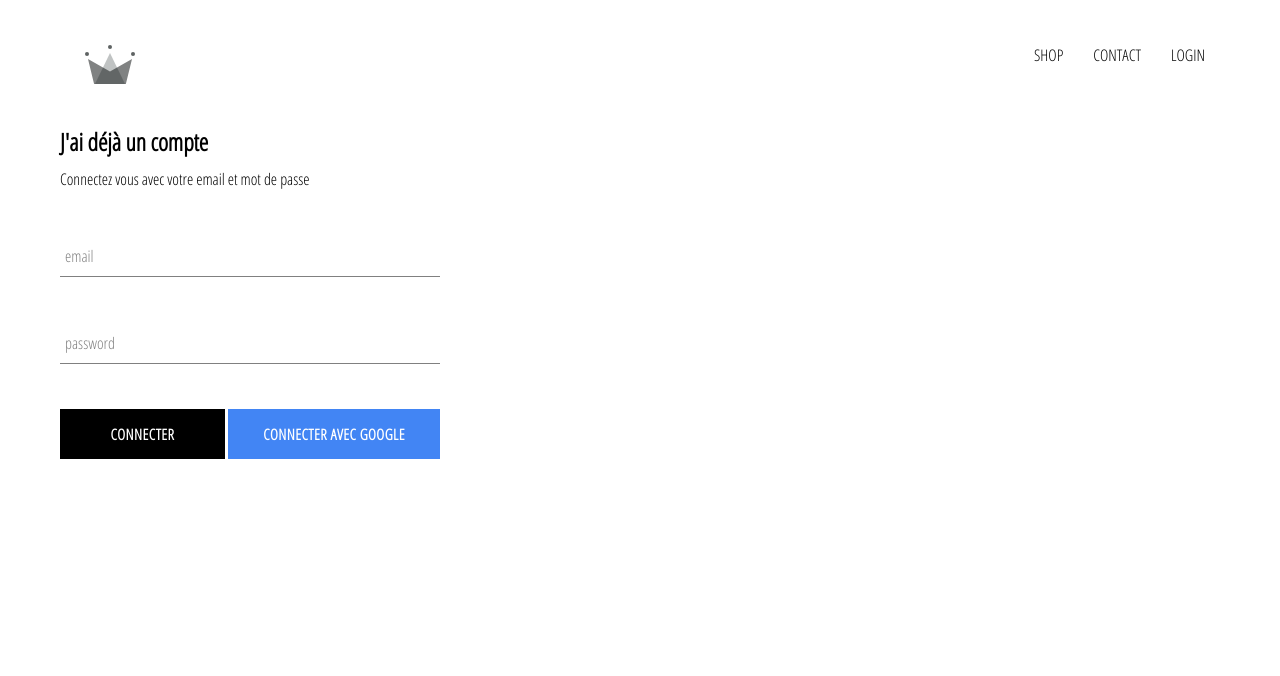
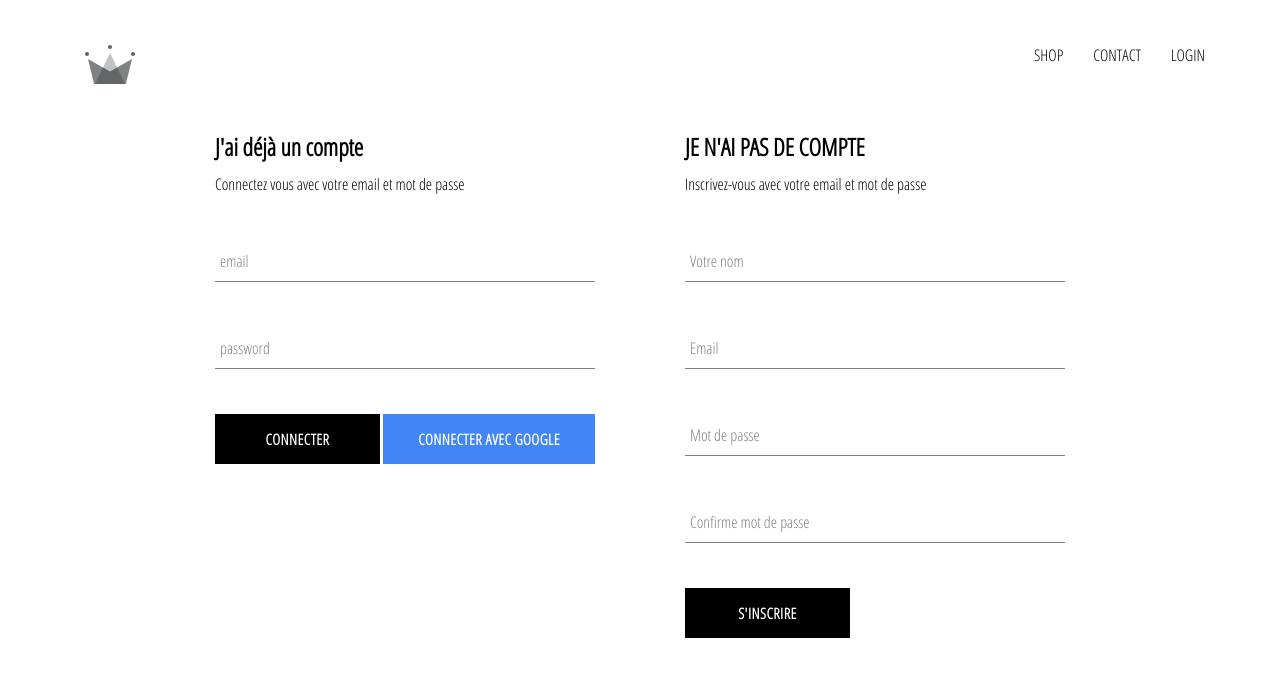
Before and after one commit to Waryen/projet-vente, a React (Create React App) app: page /inscription in a window 1280 px wide. Shown: the top 676 px of the page. Built offline with nearby package versions, Linux system fonts and the light colour scheme; no server answers.

Commit message:
Le formulaire d'ajout d'un user ne fonctionne pas

```diff
--- /dev/null
+++ b/src/components/inscription/inscription.component.jsx
@@ -0,0 +1,98 @@
+import React from 'react'
+import FormInput from '../form-input/form-input.component'
+import BoutonCustom from '../bouton-custom/bouton-custom.component'
+import { auth, creerUserProfilDocument } from '../../firebase/firebase.utils'
+import './inscription.styles.scss'
+
+class Inscription extends React.Component {
+  constructor() {
+    super()
+    this.state = {
+      displayName: '',
+      email: '',
+      password: '',
+      confirmPassword: ''
+    }
+  }
+
+  gestionSubmit = async event => {
+    event.preventDefault()
+    const { displayName, email, password, confirmPassword } = this.state
+
+    if (password !== confirmPassword) {
+      alert("Le mot de passe est différent")
+      return
+    }
+
+    try {
+      const { user } = await auth.createUserWithEmailAndPassword(email, password)
+      await creerUserProfilDocument(user, { displayName })
+      this.setState({
+        displayName: '',
+        email: '',
+        password: '',
+        confirmPassword: ''
+      })
+    } catch (error) {
+      console.error(error)
+    }
+  }
+
+  gestionChangement = event => {
+    const { name, value } = event.target
+    this.setState({[name]: value})
+  }
+
+  render() {
+    const {displayName, email, password, confirmPassword } = this.state
+    return (
+
+      <div className='inscription'>
+        <h2 className='titre'>JE N'AI PAS DE COMPTE</h2>
+        <span>Inscrivez-vous avec votre email et mot de passe</span>
+        <form className='inscription-form' onSubmit={this.gestionSubmit}>
+
+          <FormInput
+            type='text'
+            name='displayName'
+            value={displayName}
+            onChange={this.gestionChangement}
+            label="Votre nom"
+            required
+          />
+
+          <FormInput
+            type='email'
+            name='email'
+            value={email}
+            onChange={this.gestionChangement}
+            label="Email"
+            required
+          />
+
+          <FormInput
+            type='password'
+            name='password'
+            value={password}
+            onChange={this.gestionChangement}
+            label="Mot de passe"
+            required
+          />
+
+          <FormInput
+            type='password'
+            name='confirmPassword'
+            value={confirmPassword}
+            onChange={this.gestionChangement}
+            label="Confirme mot de passe"
+            required
+          />
+
+          <BoutonCustom type='submit'>S'INSCRIRE</BoutonCustom>
+        </form>
+      </div>
+    )
+  }
+}
+
+export default Inscription
--- /dev/null
+++ b/src/components/inscription/inscription.styles.scss
@@ -0,0 +1,9 @@
+.inscription {
+    display: flex;
+    flex-direction: column;
+    width: 380px;
+
+    .titre {
+      margin: 10px 0;
+    }
+}
--- a/src/pages/login-et-inscription/login-et-inscription.component.jsx
+++ b/src/pages/login-et-inscription/login-et-inscription.component.jsx
@@ -1,10 +1,12 @@
 import React from 'react'
 import Login from '../../components/login/login.component'
+import Inscription from '../../components/inscription/inscription.component'
 import './login-et-inscription.style.scss'
 
 const LoginEtInscription = () => (
     <div className='login-et-inscription'>
         <Login />
+        <Inscription />
     </div>
 )
 
--- a/src/pages/login-et-inscription/login-et-inscription.style.scss
+++ b/src/pages/login-et-inscription/login-et-inscription.style.scss
@@ -0,0 +1,6 @@
+.login-et-inscription {
+    width: 850px;
+    display: flex;
+    justify-content: space-between;
+    margin: 30px auto;
+}
```
